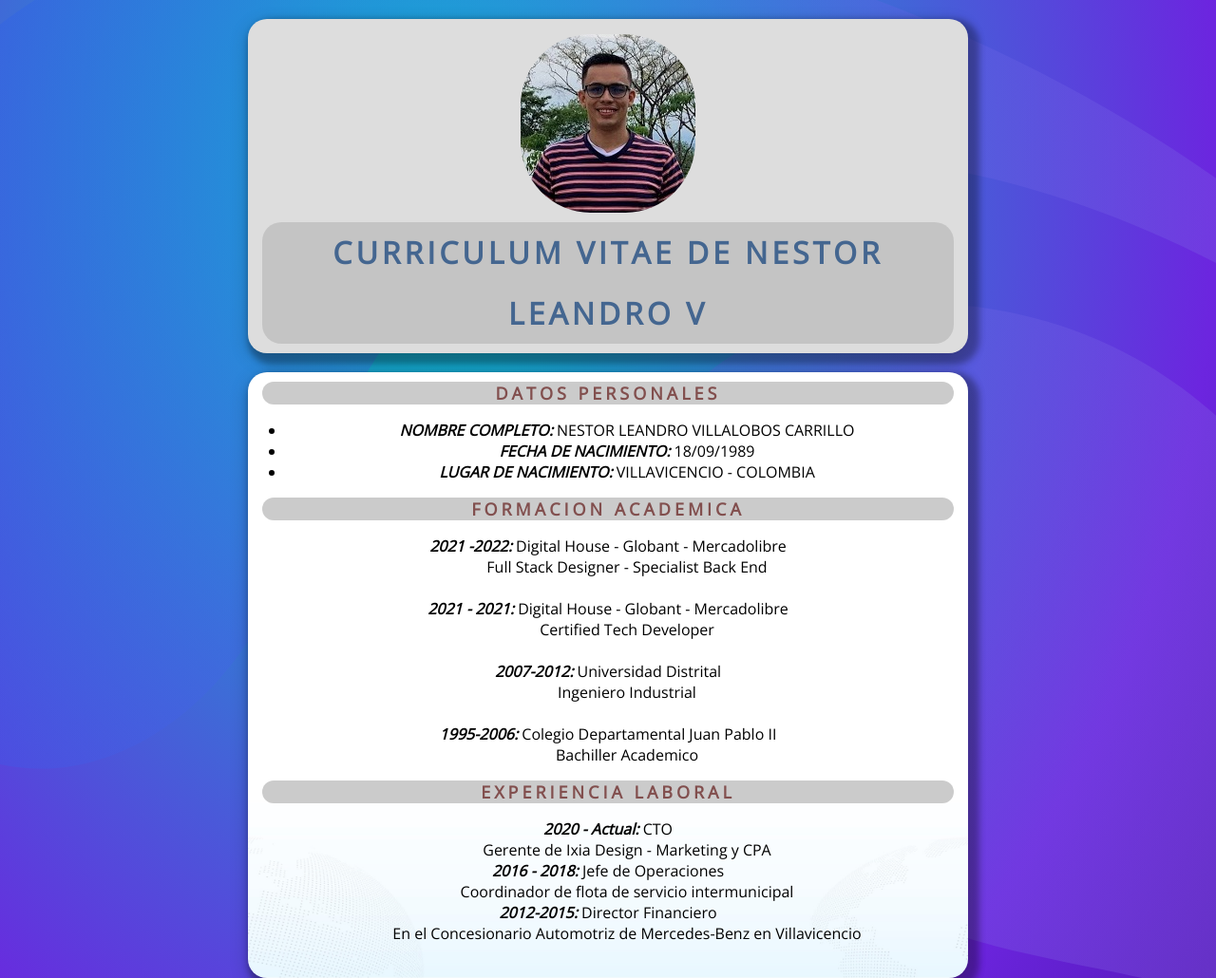
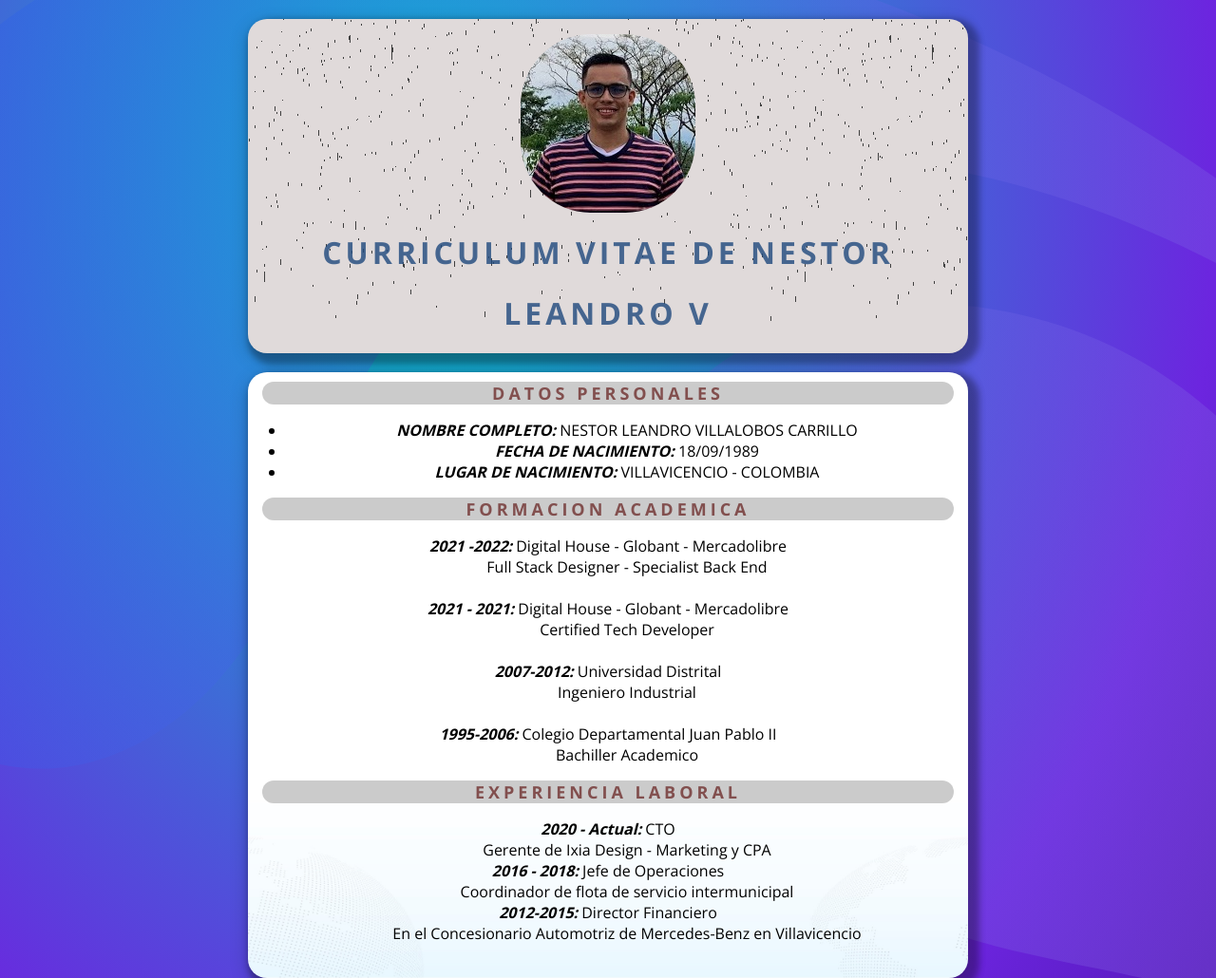
Before and after one commit to NestorLV/CTD-B1-Front-End-1, a plain HTML site: page clase05/ejercicioencasa/index.html in a window 1280 px wide. Shown: the top 1030 px of the page at 95% size. Drawn offline with nearby package versions, Linux system fonts and the light colour scheme.

Commit message:
[FIX] Se ajustan el CV de la clase 5

```diff
--- a/clase05/ejercicioencasa/css/styles.css
+++ b/clase05/ejercicioencasa/css/styles.css
@@ -9,7 +9,9 @@ body {
 }
 /* Se configura el header, centrando el contenido, se coloca color de fondo y cambiar el color del texto */
 header {
-    background-color: #dddddd;
+    background-image: url('../img/background3.gif');
+    background-color: #e0dada;
+    background-repeat: repeat-x;
     color:#1f497d;
     line-height: 2;
     text-align: center;
@@ -27,7 +29,7 @@ header img {
 /* Se le da color de fondo  y espaciado a la etiqueta h1 */
 
 h1, h2 {
-    background-color: #bfbfbf ;
+
     letter-spacing: 4px;
     text-transform: uppercase;
     border-radius: 20px;
@@ -37,11 +39,13 @@ h1, h2 {
 
 h1 {
     margin: 0 15px;
+    font-weight: bold;
 }
 
 h2 {
     font-size: 18px;
     margin: 0 15px;
+    background-color: #bfbfbf ;
 
 }
 
--- a/clase05/ejercicioencasa/index.html
+++ b/clase05/ejercicioencasa/index.html
@@ -6,7 +6,7 @@
     <meta http-equiv="X-UA-Compatible" content="IE=edge">
     <meta name="viewport" content="width=device-width, initial-scale=1.0">
     <link rel="preconnect" href="https://fonts.gstatic.com">
-    <link href="https://fonts.googleapis.com/css2?family=Open+Sans:wght@300&display=swap" rel="stylesheet">
+    <link href="https://fonts.googleapis.com/css2?family=Open+Sans:wght@400;700&display=swap" rel="stylesheet">
     <link rel="stylesheet" href="css/styles.css">
     <base target="_blank">
     <link rel="icon" href="img/favico.png" type="image/png" sizes="16x16">
```
Also changed, not shown: clase05/ejercicioencasa/img/background3.gif (added).
